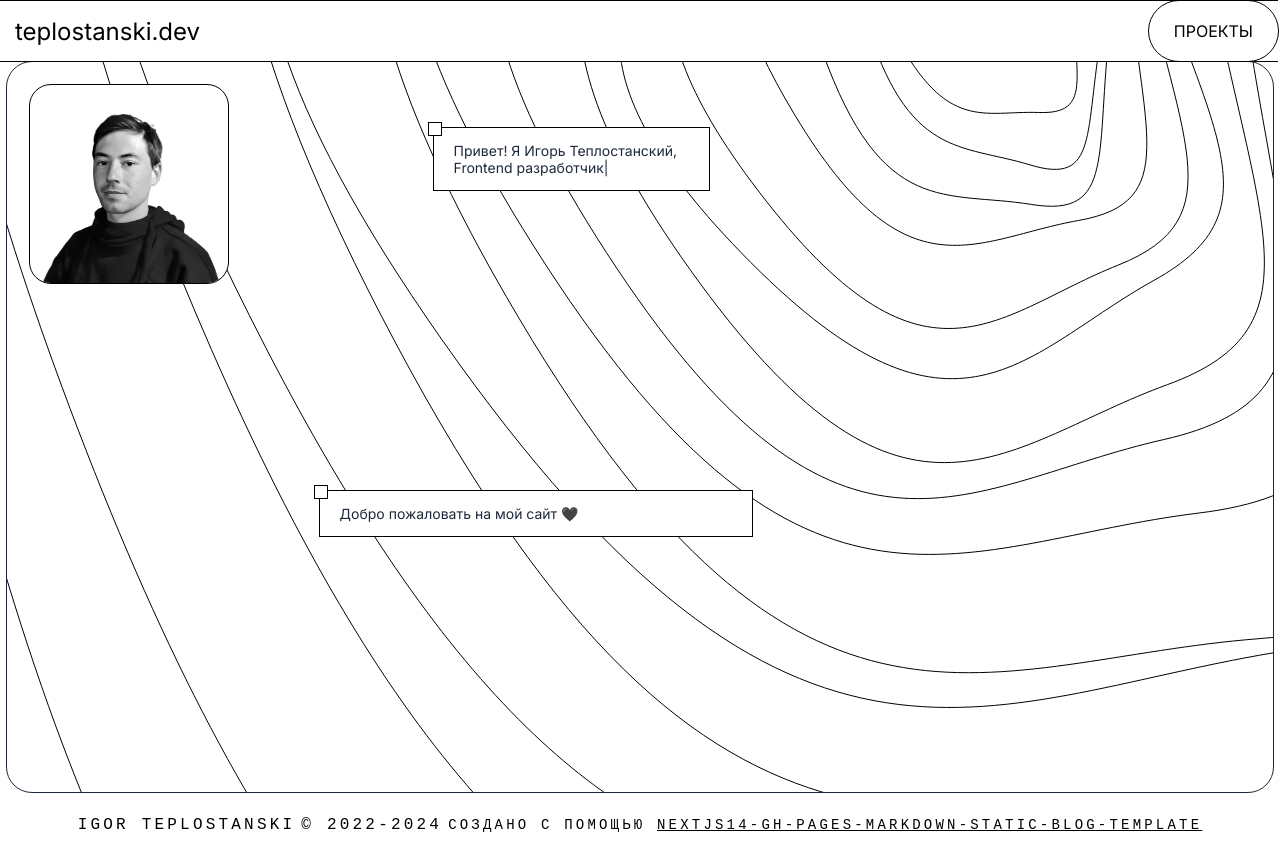
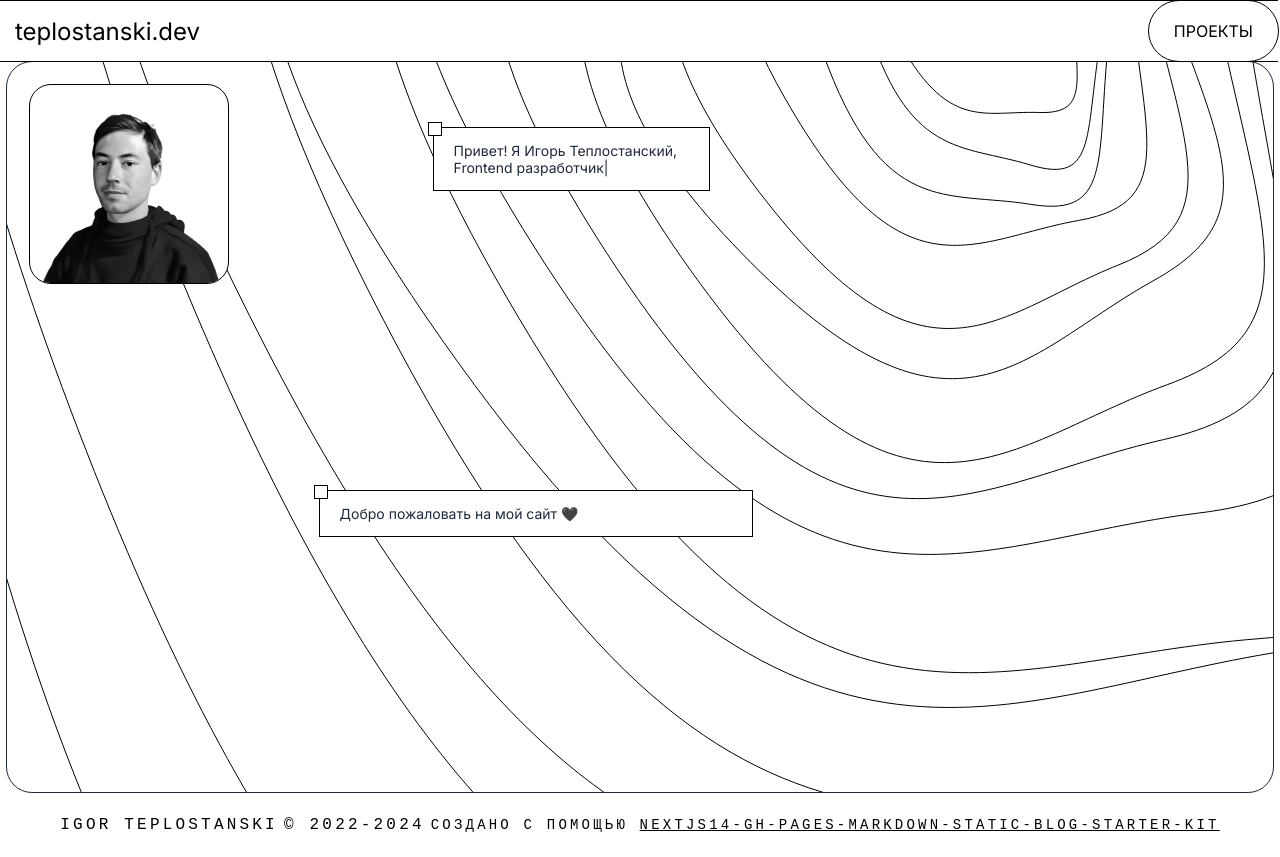
Before and after one commit to teplostanski/teplostanski.dev-nextjs14, a Next.js app: page / in a window 1280 px wide. Built offline with nearby package versions, Linux system fonts and the light colour scheme.

Commit message:
transition dvh

```diff
--- a/src/app/components/Footer/Footer.tsx
+++ b/src/app/components/Footer/Footer.tsx
@@ -9,9 +9,9 @@ const Footer = () => {
           Создано с помощью{' '}
           <a
             className={styles.link}
-            href='https://github.com/teplostanski/nextjs14-gh-pages-static-blog-template'
+            href='https://github.com/teplostanski/nextjs14-gh-pages-static-blog-starter-kit'
           >
-            nextjs14-gh-pages-markdown-static-blog-template
+            nextjs14-gh-pages-markdown-static-blog-starter-kit
           </a>
         </span>
       </div>
--- a/src/app/components/Main/Main.module.scss
+++ b/src/app/components/Main/Main.module.scss
@@ -21,6 +21,7 @@
     font-size: 14px;
     height: calc(100dvh - 70px);
     max-width: 768px;
+    transition: height 0.5s linear;
 
     @media screen and (max-width: 580px) {
       padding: 12px;
```
